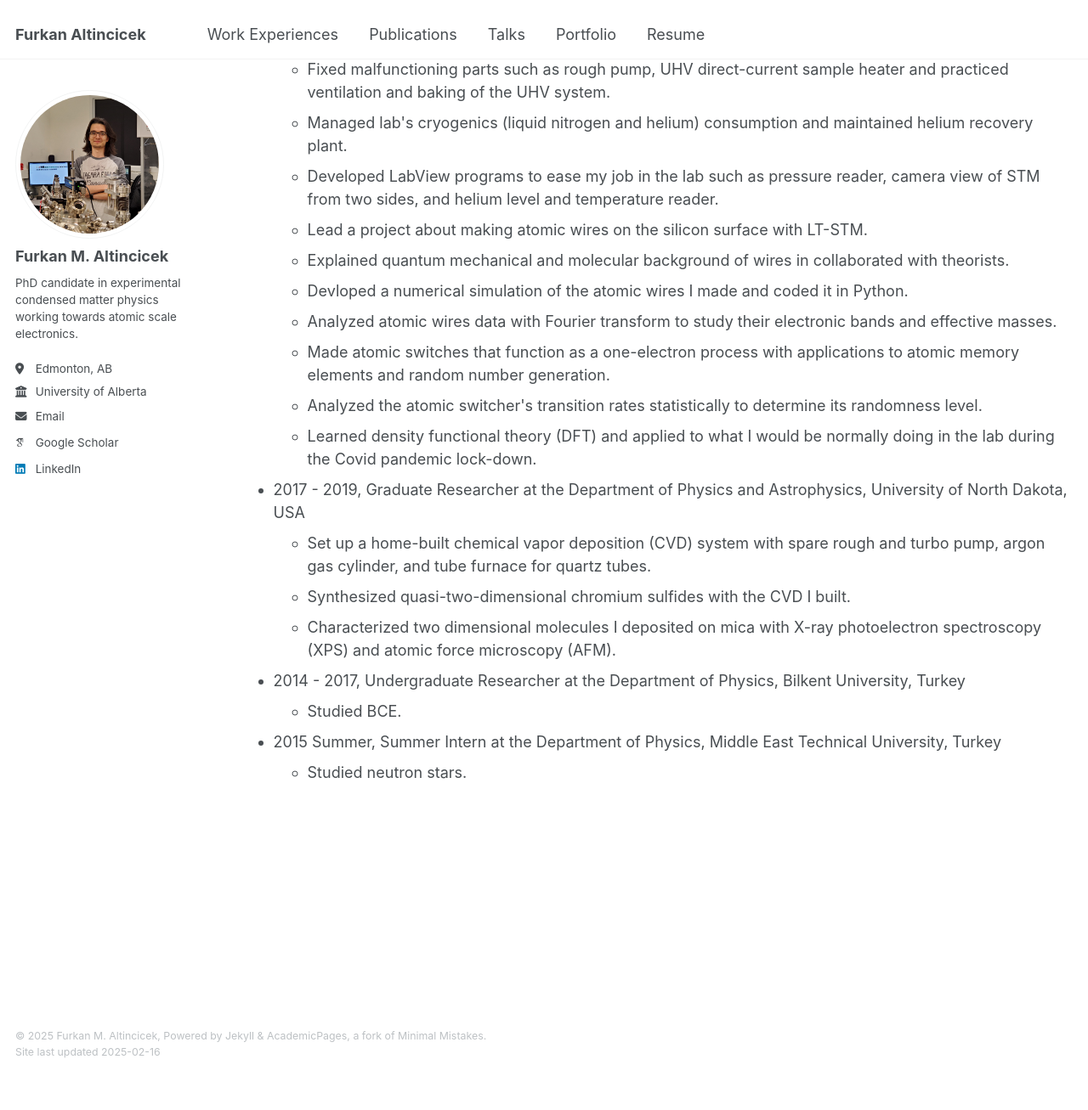
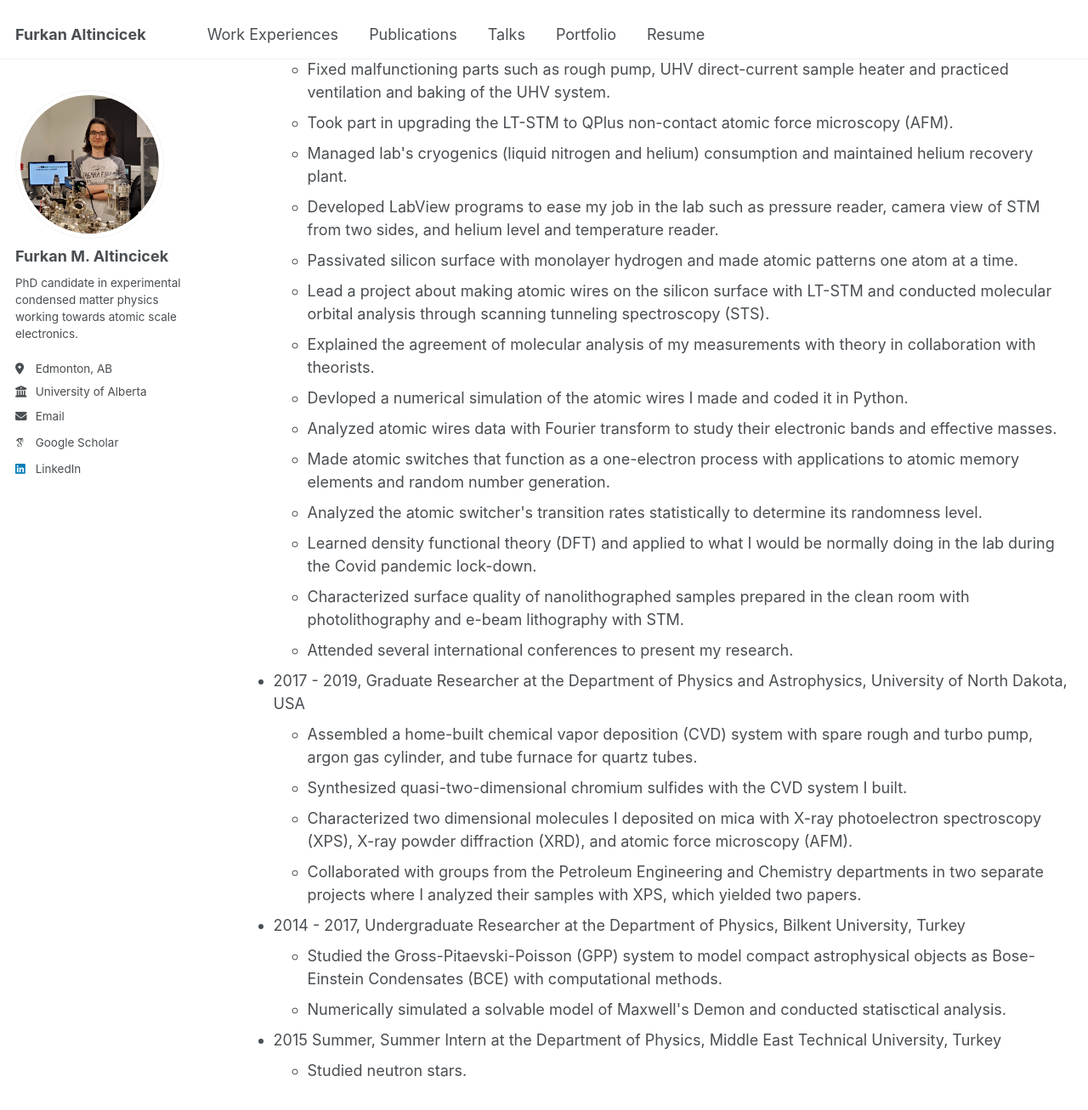
Before and after one commit to faltincicek/faltincicek.github.io, a Jekyll site: the page built from _pages/work.html, in a window 1280 px wide and 1400 px high, scrolled down 224 px. Shown: the top 1307 px of the window at 85% size. Built offline with Jekyll 4.4.1, drawn with Linux system fonts in a browser that asks for light colours; some web fonts are replaced; before the commit the page ends 1490 px from its top, so only the background shows below that.

Commit message:
Update work.html

```diff
--- a/_pages/work.html
+++ b/_pages/work.html
@@ -13,31 +13,37 @@ Here you can find key projects and experiences from my career so far.
     <ul style="list-style-type: circle;">
       <li>Operated and maintained ultra-high vacuum, low-temperature (~4.5 K) scanning tunneling microscopy (UHV LT-STM).</li>
       <li>Fixed malfunctioning parts such as rough pump, UHV direct-current sample heater and practiced ventilation and baking of the UHV system.</li>
+      <li>Took part in upgrading the LT-STM to QPlus non-contact atomic force microscopy (AFM).</li>
       <li>Managed lab's cryogenics (liquid nitrogen and helium) consumption and maintained helium recovery plant.</li>
       <li>Developed LabView programs to ease my job in the lab such as pressure reader, camera view of STM from two sides, and helium level and temperature reader.</li>
-      <li>Lead a project about making atomic wires on the silicon surface with LT-STM.</li>
-      <li>Explained quantum mechanical and molecular background of wires in collaborated with theorists.</li>
+      <li>Passivated silicon surface with monolayer hydrogen and made atomic patterns one atom at a time.</li>
+      <li>Lead a project about making atomic wires on the silicon surface with LT-STM and conducted molecular orbital analysis through scanning tunneling spectroscopy (STS).</li>
+      <li>Explained the agreement of molecular analysis of my measurements with theory in collaboration with theorists.</li>
       <li>Devloped a numerical simulation of the atomic wires I made and coded it in Python.</li>
       <li>Analyzed atomic wires data with Fourier transform to study their electronic bands and effective masses.</li>
       <li>Made atomic switches that function as a one-electron process with applications to atomic memory elements and random number generation.</li>
       <li>Analyzed the atomic switcher's transition rates statistically to determine its randomness level.</li>
       <li>Learned density functional theory (DFT) and applied to what I would be normally doing in the lab during the Covid pandemic lock-down.</li>
+      <li>Characterized surface quality of nanolithographed samples prepared in the clean room with photolithography and e-beam lithography with STM.</li>
+      <li>Attended several international conferences to present my research.</li>
     </ul>
   </li>
 
   <li>
     2017 - 2019, Graduate Researcher at the Department of Physics and Astrophysics, University of North Dakota, USA
     <ul style="list-style-type: circle;">
-      <li>Set up a home-built chemical vapor deposition (CVD) system with spare rough and turbo pump, argon gas cylinder, and tube furnace for quartz tubes.</li>
-      <li>Synthesized quasi-two-dimensional chromium sulfides with the CVD I built.</li>
-      <li>Characterized two dimensional molecules I deposited on mica with X-ray photoelectron spectroscopy (XPS) and atomic force microscopy (AFM).</li>
+      <li>Assembled a home-built chemical vapor deposition (CVD) system with spare rough and turbo pump, argon gas cylinder, and tube furnace for quartz tubes.</li>
+      <li>Synthesized quasi-two-dimensional chromium sulfides with the CVD system I built.</li>
+      <li>Characterized two dimensional molecules I deposited on mica with X-ray photoelectron spectroscopy (XPS), X-ray powder diffraction (XRD), and atomic force microscopy (AFM).</li>
+      <li>Collaborated with groups from the Petroleum Engineering and Chemistry departments in two separate projects where I analyzed their samples with XPS, which yielded two papers.</li>
     </ul>
   </li>
 
   <li>
     2014 - 2017, Undergraduate Researcher at the Department of Physics, Bilkent University, Turkey
     <ul style="list-style-type: circle;">
-      <li>Studied BCE.</li>
+      <li>Studied the Gross-Pitaevski-Poisson (GPP) system to model compact astrophysical objects as Bose-Einstein Condensates (BCE) with computational methods.</li>
+      <li>Numerically simulated a solvable model of Maxwell's Demon and conducted statisctical analysis.</li>
     </ul>
   </li>
 
```
